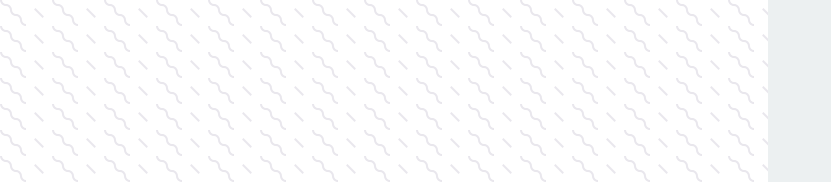
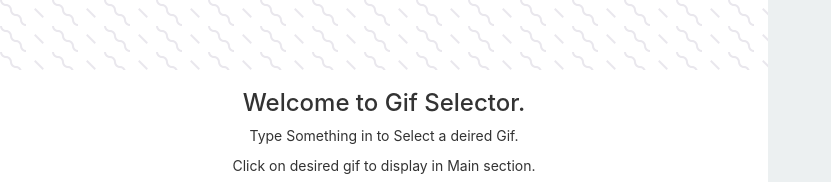
Before and after one commit to cassysan/giphy-react, a React (Create React App) app: page / in a window 1280 px wide. Shown: the part 614-796 px from the top of the page, without its empty margins (0-831 px from the left). Built offline with nearby package versions, Linux system fonts and the light colour scheme.

Commit message:
add instructions on page

```diff
--- a/src/App.js
+++ b/src/App.js
@@ -43,7 +43,13 @@
           <div className="selected-gif">
             <Gif id={this.state.selectedGifId} />
           </div>
+          <div className="instructions">
+            <h3>Welcome to Gif Selector. </h3>
+            <p>Type Something in to Select a deired Gif.</p>
+            <p>Click on desired gif to display in Main section.</p>
+          </div>
         </div>
+
         <div className="right-scene">
           <GifList gifs={this.state.gifs} changeGif={this.changeGif.bind(this)}/>
         </div>
@@ -52,6 +58,5 @@
   }
 }
 
+
 export default App;
-
-//
--- a/src/App.scss
+++ b/src/App.scss
@@ -62,3 +62,6 @@
     }
   }
 }
+.instructions {
+  text-align: center;
+}
```
